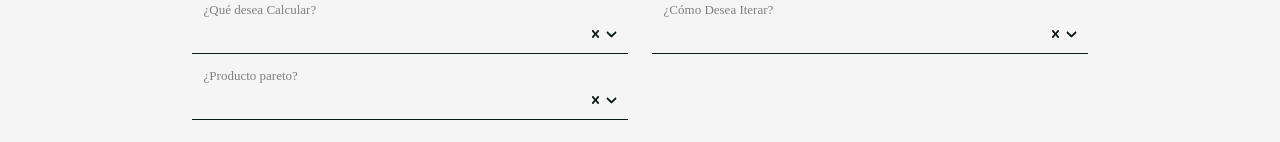
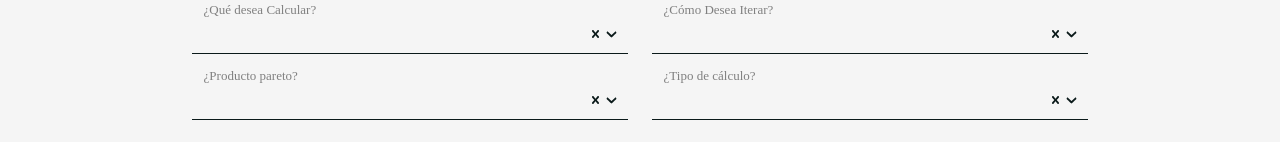
Before and after one commit to BIOS-Co/frontend_jaivana, a React (Create React App) app: page /#/Price in a window 1280 px wide. Shown: the part 835-977 px from the top of the page. Built offline with nearby package versions, Linux system fonts and the light colour scheme.

Commit message:
"Tipo calculado agregado a la inferencia"

```diff
--- a/src/Router/Price/Price.jsx
+++ b/src/Router/Price/Price.jsx
@@ -250,6 +250,7 @@ export default function Price() {
     'calculate':"",
     'iterate':"",
     'pareto':"",
+    'tipo_calculo':"",
   })
 
   let [data_1,setData_1] = React.useState({
@@ -430,9 +431,14 @@ export default function Price() {
                       <Select options={[{value:"Pareto",label:"Pareto"},{value:"No pareto",label:"No pareto"}]} value={{value:data?.pareto,label:data?.pareto}} onChange={(event)=>readSelect(event,'pareto')} components={{ ValueContainer: CustomValueContainer, animatedComponents, NoOptionsMessage: customNoOptionsMessage, LoadingMessage: customLoadingMessage }} placeholder="¿Producto pareto?" styles={selectStyles} isClearable={true} name='typeIdentification'/>
                     </div>
               </div>
+              <div className='col-12 col-sm-12 col-md-6 col-lg-6 col-xl-6 col-xxl-6 mb-3 mb-sm-3 mb-md-3 mb-lg-3 mb-xl-3 mb-xxl-3'>
+                    <div className='form-floating inner-addon- left-addon-'>
+                      <Select options={[{value:"Calcular a partir de ultimas importaciones",label:"Calcular a partir de ultimas importaciones"},{value:"Calcular a partir de ultimos pedidos",label:"Calcular a partir de ultimos pedidos"}]} value={{value:data?.tipo_calculo,label:data?.tipo_calculo}} onChange={(event)=>readSelect(event,'tipo_calculo')} components={{ ValueContainer: CustomValueContainer, animatedComponents, NoOptionsMessage: customNoOptionsMessage, LoadingMessage: customLoadingMessage }} placeholder="¿Tipo de cálculo?" styles={selectStyles} isClearable={true} name='typeIdentification'/>
+                    </div>
+              </div>
           </div>
 
-          {data?.calculate !== "" && data?.iterate !== "" && data?.pareto !== "" ?
+          {data?.calculate !== "" && data?.iterate !== "" && data?.pareto !== "" && data?.tipo_calculo !== "" ?
           <>
           {data?.calculate==='Precio de un Producto' ?
           <>
--- a/src/services/AppServices.js
+++ b/src/services/AppServices.js
@@ -57,6 +57,7 @@ const getPrice=async(d,data,type)=>{
             'Descuento':data.descuento == '' || data.descuento == "" ? null : data.descuento,
             'Pareto' : d.pareto,
             'Nit' : data.nit,
+            'tipo_calculo':d.tipo_calculo,
             'Umbral_Iteracciones': data.umbral,
 
         }
@@ -67,6 +68,7 @@ const getPrice=async(d,data,type)=>{
             'Descuento':data.descuento == '' || data.descuento == "" ? null : data.descuento,
             'Pareto' : d.pareto,
             'Nit' : data.nit,
+            'tipo_calculo':d.tipo_calculo,
             'Umbral_Iteracciones': data.umbral,
             "opcion_seleccionada": d.calculate,
             "opcion_seleccionada_tipo_iteraccion": d.iterate
```
